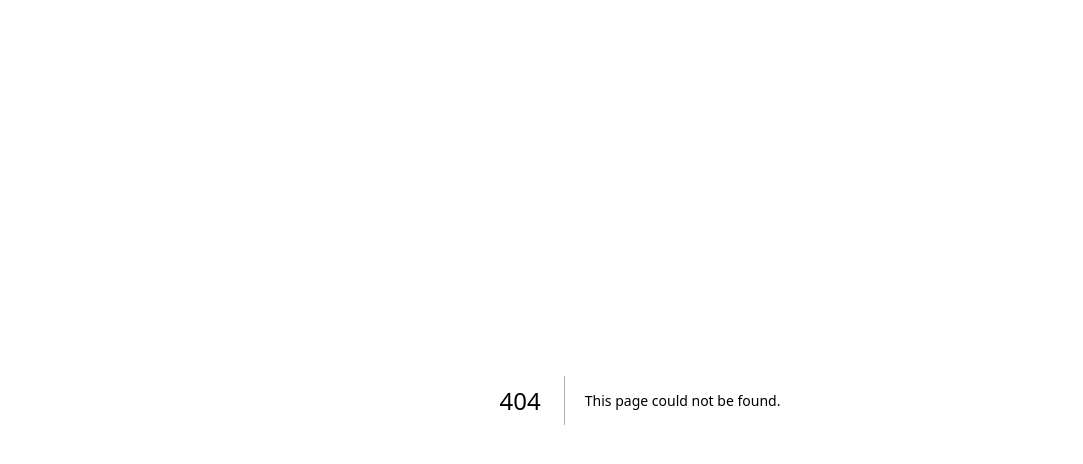
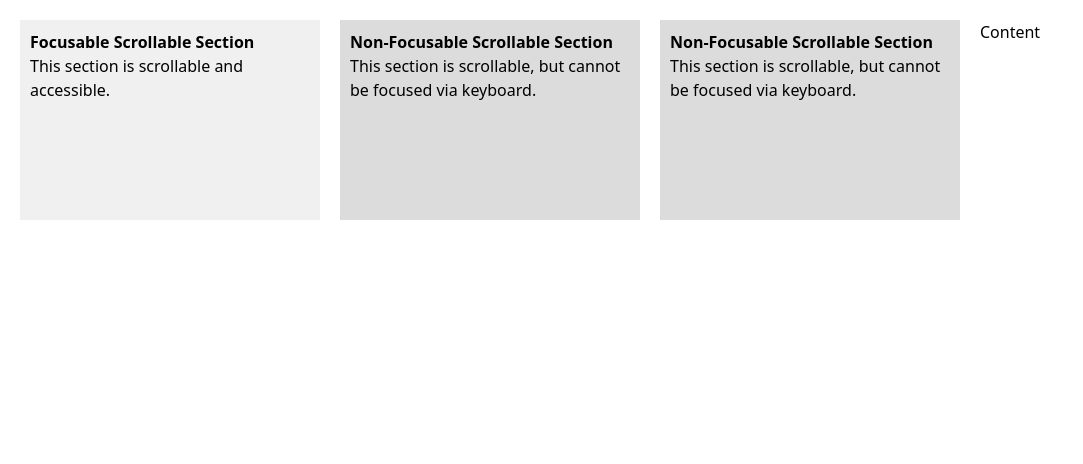
Before and after one commit to test-party/guinea-pig-next, a Next.js app: page /scrollable-region-focusable in a window 1280 px wide. Before the commit this address had no page. Shown: the top 464 px of the page, without its empty margins (0-1083 px from the left). Built offline with nearby package versions, Linux system fonts and the light colour scheme.

Commit message:
add page for scrollable region

```diff
--- /dev/null
+++ b/src/app/scrollable-region-focusable/page.tsx
@@ -0,0 +1,35 @@
+//http://localhost:3000/scrollable-region-focusable
+
+export default function ScrollableRegionFocusable() {
+
+    return (
+        <main>
+            <div style={{ display: "flex", gap: "20px", padding: "20px" }}>
+                {/* Scrollable section (compliant) */}
+                <div
+                    style={{ width: "300px", height: "200px", overflow: "auto", background: "#f0f0f0", padding: "10px" }}
+                    tabIndex={0}
+                >
+                    <p><strong>Focusable Scrollable Section</strong></p>
+                    <p style={{ height: "300px" }}>This section is scrollable and accessible.</p>
+                </div>
+
+                <div style={{ width: "300px", height: "200px", overflow: "auto", background: "#dcdcdc", padding: "10px" }}>
+                    <p><strong>Non-Focusable Scrollable Section</strong></p>
+                    <p style={{ height: "300px" }}>This section is scrollable, but cannot be focused via keyboard.</p>
+                </div>
+
+                <div style={{ width: "300px", height: "200px", overflow: "auto", background: "#dcdcdc", padding: "10px" }}>
+                    <p><strong>Non-Focusable Scrollable Section</strong></p>
+                    <p style={{ height: "300px" }}>This section is scrollable, but cannot be focused via keyboard.</p>
+                </div>
+
+                <div id="pass1" style={{height: "200px", overflowY: "auto"}}>
+                    <div style={{height: "2000px"}}>
+                        <p>Content</p>
+                    </div>
+                </div>
+            </div>
+        </main>
+    )
+}
```
